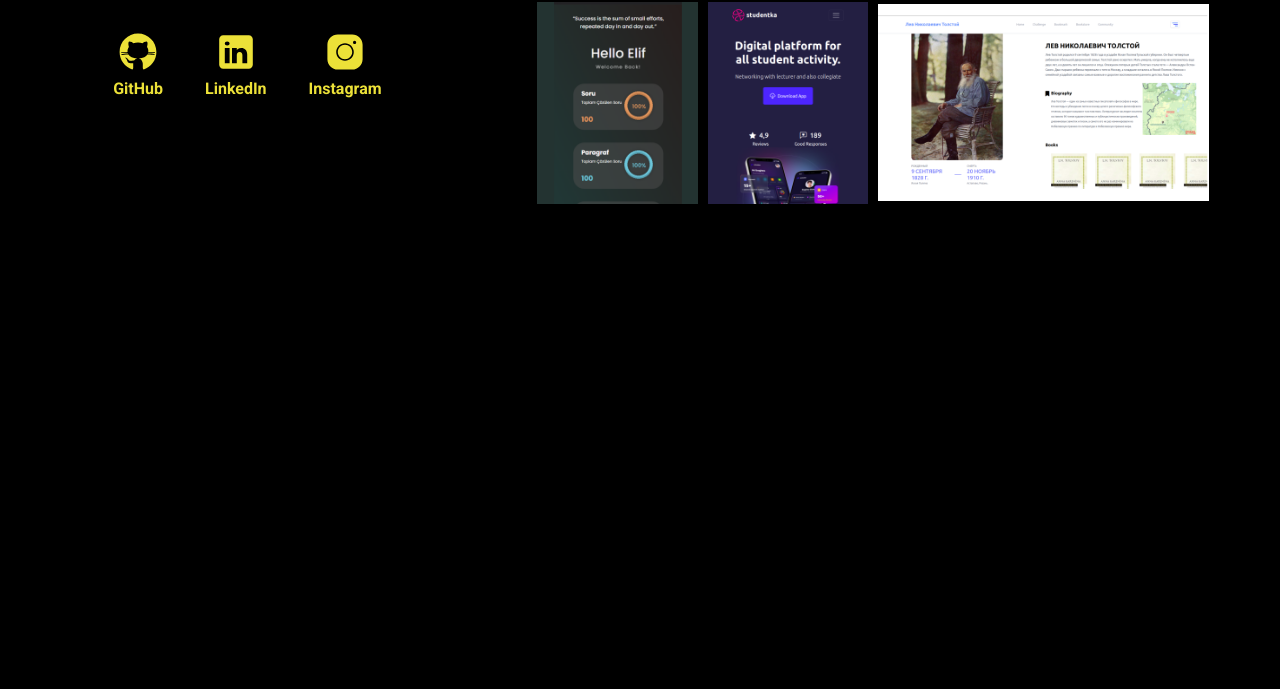
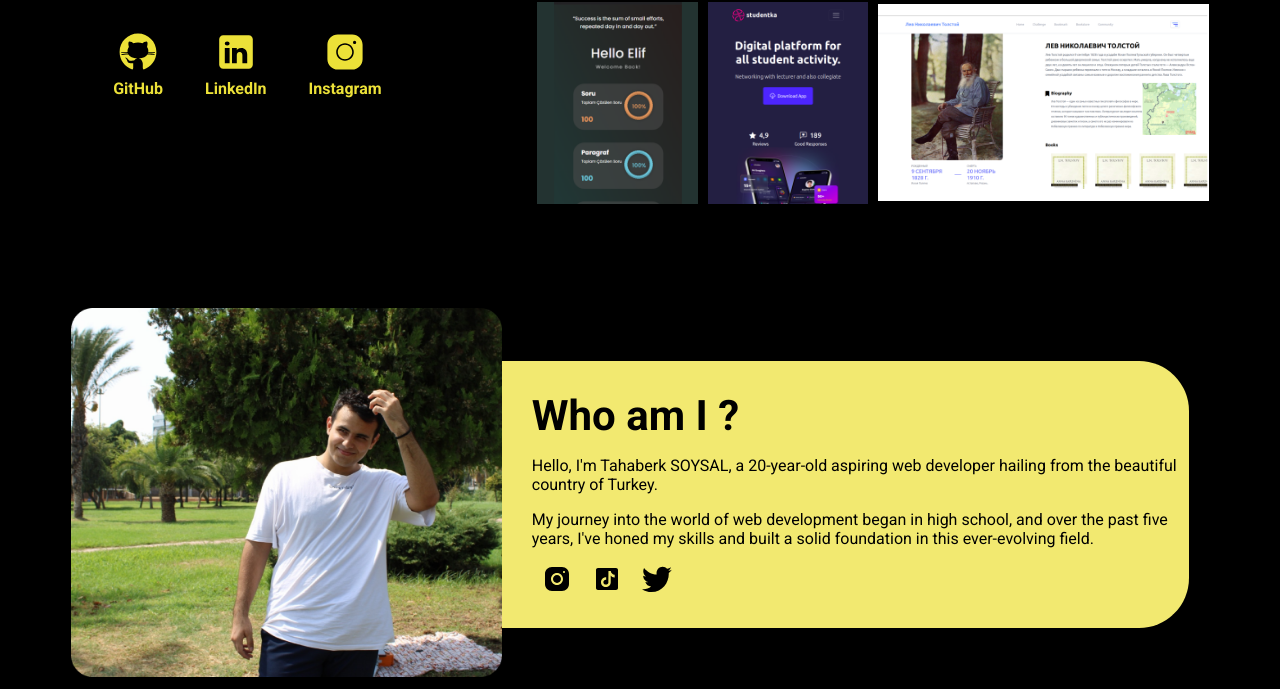
Before and after one commit to tbsoysal/portfolio-project, a plain HTML site: page index.html in a window 1280 px wide. Shown: the part 1926-2615 px from the top of the page. Before the commit the page ends 2142 px from the top, so only its background shows below. Drawn offline with Linux system fonts and the light colour scheme.

Commit message:
create about me section

```diff
--- a/index.html
+++ b/index.html
@@ -196,6 +196,34 @@
             </div>
         </div>
     </section>
+    <!--About me section-->
+    <section class="about-section">
+        <div class="image-container">
+            <img src="./assets/photo2.png" alt="Tahaberk Soysal Photo">
+        </div>
+        <div class="info-container">
+            <h3>Who am I ?</h3>
+            <p>Hello, I'm Tahaberk SOYSAL, a 20-year-old aspiring web developer hailing from the beautiful country of Turkey.</p>
+            <p>My journey into the world of web development began in high school, and over the past five years, I've honed my skills and built a solid foundation in this ever-evolving field.</p>
+            <div class="icons">
+                <div class="instagram">
+                    <a href="#">
+                        <img src="./assets/icons8-instagram 1.svg" alt="instagram logo">
+                    </a>
+                </div>
+                <div class="twitter">
+                    <a href="#">
+                        <img src="./assets/icons8-tiktok 1.svg" alt="tiktok logo">
+                    </a>
+                </div>
+                <div class="tiktok">
+                    <a href="#">
+                        <img src="./assets/Vector.svg" alt="twitter icon">
+                    </a>
+                </div>
+            </div>
+        </div>
+    </section>
     <script src="./script.js"></script>
 </body>
 
--- /dev/null
+++ b/scss/_info.scss
@@ -0,0 +1,66 @@
+.about-section {
+    margin-top: 100px;
+    width: 90%;
+    margin-inline: auto;
+    display: flex;
+    color: black;
+    align-items: center;
+}
+
+.image-container {
+    width: 800px;
+    z-index: 5;
+    img {
+        width: 100%;
+    }
+}
+
+.info-container {
+    background-color: #F2E970;
+    padding-left: 50px;
+    padding-right: 10px;
+    border-top-right-radius: 50px;
+    border-bottom-right-radius: 50px;
+    position: relative;
+    left: -20px;
+    z-index: 0;
+    padding-top: 30px;
+    padding-bottom: 30px;
+
+
+    h3 {
+        margin: 0;
+        font-size: 42px;
+        font-weight: bold;
+    }
+
+    .icons {
+        display: flex;
+        align-items: center;
+        a {
+            padding: 10px;
+
+            img {
+                width: 30px;
+            }
+        }
+    }
+}
+
+@media screen and (max-width: 798px) {
+    .about-section {
+        flex-direction: column;
+    }
+
+    .image-container {
+        width: 80%;
+    }
+
+    .info-container {
+        left: 0;
+        top: -50px;
+        padding: 15px;
+        padding-top: 80px;
+        border-radius: 50px;
+    }
+}
--- a/scss/main.scss
+++ b/scss/main.scss
@@ -3,3 +3,4 @@
 @import "header";
 @import "skills";
 @import "portfolio";
+@import "info";
```
Also changed, not shown: assets/Vector.svg (added), assets/icons8-instagram 1.svg (added), assets/icons8-tiktok 1.svg (added), assets/photo2.png (added), assets/twittericon.png (added), scss/main.css, 1 other file.
